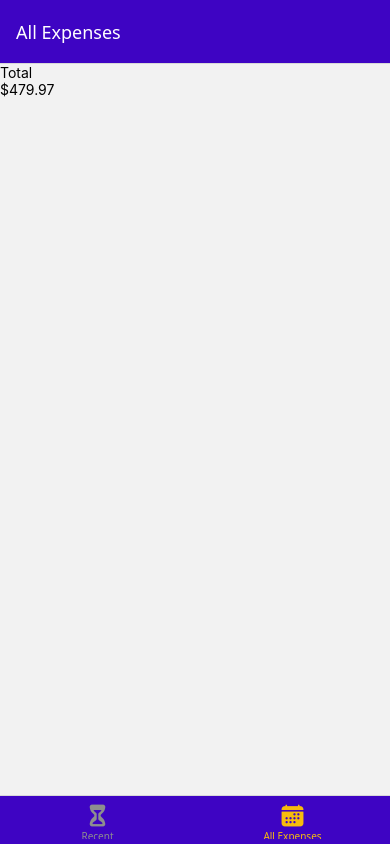
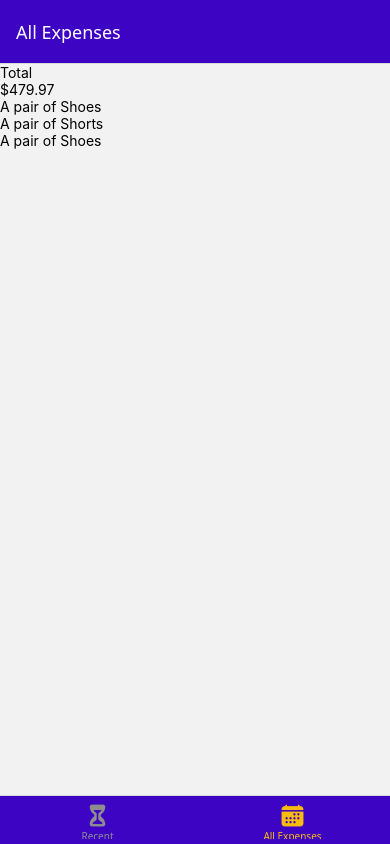
Before and after one commit to Debiddo618/RNExpenseTracker, a React Native app: screen /AllExpenses in a window 390 px wide. Built offline with nearby package versions, Linux system fonts and the light colour scheme.

Commit message:
output a list of expenses

```diff
--- a/components/ExpensesList.js
+++ b/components/ExpensesList.js
@@ -1,7 +1,11 @@
-import { FlatList } from "react-native";
+import { FlatList, Text } from "react-native";
 
-function ExpensesList(){
-    return <FlatList/>
+function renderExpenseItem(itemData){
+    return <Text>{itemData.item.description}</Text>
+}
+
+function ExpensesList({expenses}){
+    return <FlatList  data={expenses} renderItem={renderExpenseItem} keyExtractor={(item)=> item.id}/>
 }
 
 export default ExpensesList;
--- a/components/ExpensesOutput.js
+++ b/components/ExpensesOutput.js
@@ -27,7 +27,7 @@
   return (
     <View>
       <ExpensesSummary expenses={DUMMY_EXPENSES} periodName={expensesPeriod} />
-      <ExpensesList />
+      <ExpensesList expenses={DUMMY_EXPENSES} />
     </View>
   );
 }
```
